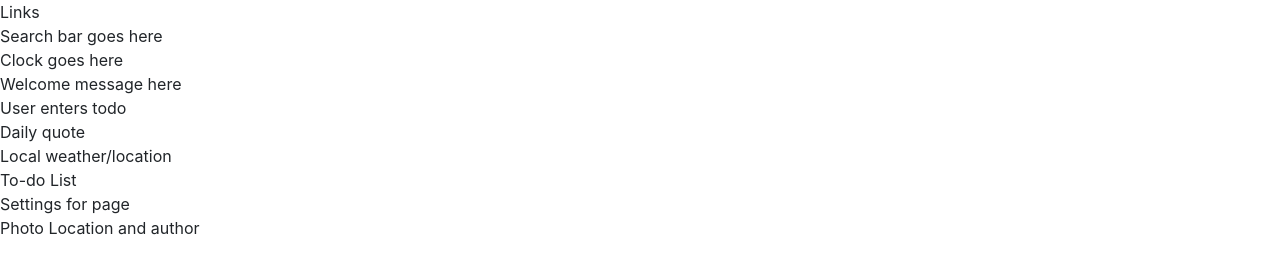
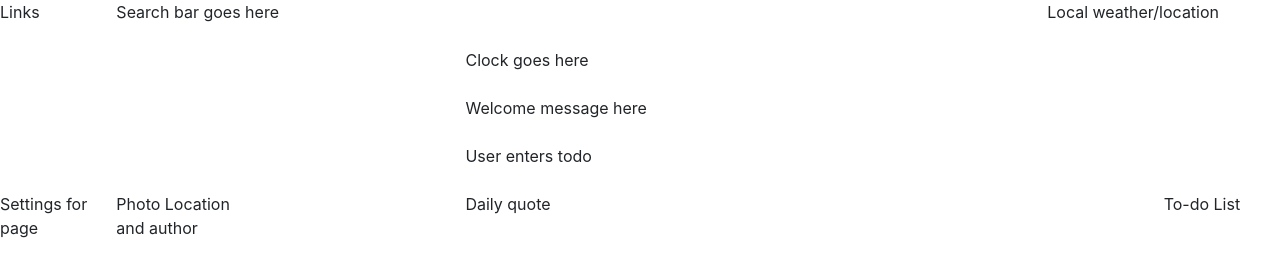
Before and after one commit to chingu-voyages/v9-toucans-team-05, a plain HTML site: page index.html in a window 1280 px wide. Drawn offline with nearby package versions, Linux system fonts and the light colour scheme.

Commit message:
Update index.html

```diff
--- a/index.html
+++ b/index.html
@@ -10,7 +10,7 @@
     <script src="https://code.jquery.com/jquery-3.3.1.slim.min.js" integrity="sha384-q8i/X+965DzO0rT7abK41JStQIAqVgRVzpbzo5smXKp4YfRvH+8abtTE1Pi6jizo" crossorigin="anonymous"></script>
     <script src="https://cdnjs.cloudflare.com/ajax/libs/popper.js/1.14.7/umd/popper.min.js" integrity="sha384-UO2eT0CpHqdSJQ6hJty5KVphtPhzWj9WO1clHTMGa3JDZwrnQq4sF86dIHNDz0W1" crossorigin="anonymous"></script>
     <script src="https://stackpath.bootstrapcdn.com/bootstrap/4.3.1/js/bootstrap.min.js" integrity="sha384-JjSmVgyd0p3pXB1rRibZUAYoIIy6OrQ6VrjIEaFf/nJGzIxFDsf4x0xIM+B07jRM" crossorigin="anonymous"></script>
-    <link rel="stylesheet" type="text/css" href="stylec.css">
+    <link rel="stylesheet" type="text/css" href="style.css">
   </head>
 
   <body>
```
